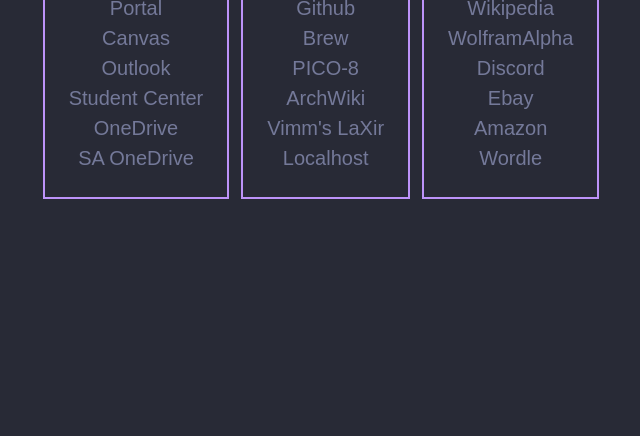
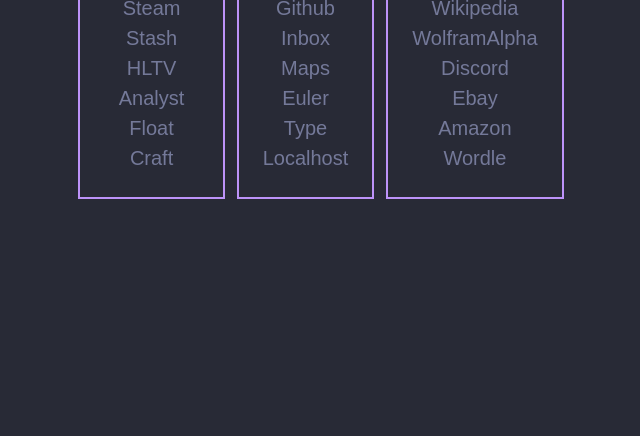
Before and after one commit to JacktonL/JacktonL.github.io, a plain HTML site: page index.html in a window 1280 px wide. Shown: the part 364-800 px from the top of the page, without its empty margins (319-959 px from the left). Drawn offline with Linux system fonts and the light colour scheme.

Commit message:
link changes

```diff
--- a/index.html
+++ b/index.html
@@ -15,23 +15,23 @@
 		<div class="p-2 d-flex flex-row justify-content-center">
 			<div class="p-2 d-flex justify-content-center">
 				<div class="p-4 d-column widgetcontainer">
-					<center><h2 class="nowrap">Cal Poly</h2></center>
-					<center><a href="http://myportal.calpoly.edu">Portal</a></center>
-					<center><a href="https://canvas.calpoly.edu/">Canvas</a></center>
-					<center><a href="https://outlook.office365.com/mail/">Outlook</a></center>
-					<center><a href="https://cmsweb.pscs.calpoly.edu/psp/CSLOPRD/EMPLOYEE/SA/c/SA_LEARNER_SERVICES.SSS_STUDENT_CENTER.GBL?FolderPath=PORTAL_ROOT_OBJECT.CO_EMPLOYEE_SELF_SERVICE.HC_SSS_STUDENT_CENTER&IsFolder=false&IgnoreParamTempl=FolderPath,IsFolder&RL=&target=main0&navc=2398?cmd=login&languageCd=ENG&userid=PS&pwd=z">Student Center</a></center>
-					<center><a href="https://cpslo-my.sharepoint.com/personal/ctferrer_calpoly_edu/">OneDrive</a></center>
-					<center><a href="https://cpslo-my.sharepoint.com/personal/ctferrer_calpoly_edu/_layouts/15/onedrive.aspx?id=%2Fsites%2Fits%2Dipso%2Dstudent%2FShared%20Documents&listurl=https%3A%2F%2Fcpslo%2Esharepoint%2Ecom%2Fsites%2Fits%2Dipso%2Dstudent%2FShared%20Documents">SA OneDrive</a></center>
+					<center><h2 class="nowrap">CSGO</h2></center>
+					<center><a href="https://steamcommunity.com/profiles/76561198069970165/">Steam</a></center>
+					<center><a href="http://csgostash.com/">Stash</a></center>
+					<center><a href="https://www.hltv.org/">HLTV</a></center>
+					<center><a href="https://csgo.steamanalyst.com/">Analyst</a></center>
+					<center><a href="https://csgofloat.com/db">Float</a></center>
+					<center><a href="https://broskins.com/index.php?pages/craft/">Craft</a></center>
 				</div>
 			</div>
 			<div class="p-2 d-flex justify-content-center">
 				<div class="p-4 d-column widgetcontainer">
 					<center><h2 class="nowrap">~</h2></center>
-					<center><a href="http://www.github.com/clementef">Github</a></center>
-					<center><a href="http://brew.sh">Brew</a></center>
-					<center><a href="https://www.pico-8-edu.com/">PICO-8</a></center>
-					<center><a href="https://wiki.archlinux.org/">ArchWiki</a></center>
-					<center><a href="https://vimm.net/">Vimm's LaXir</a></center>
+					<center><a href="http://www.github.com/jacktonl">Github</a></center>
+					<center><a href="https://mail.google.com/mail/u/0/#inbox">Inbox</a></center>
+					<center><a href="https://www.google.com/maps">Maps</a></center>
+					<center><a href="https://projecteuler.net/archives">Euler</a></center>
+					<center><a href="https://www.keybr.com/">Type</a></center>
 					<center><a href="http://localhost">Localhost</a></center>
 				</div>
 			</div>
```
